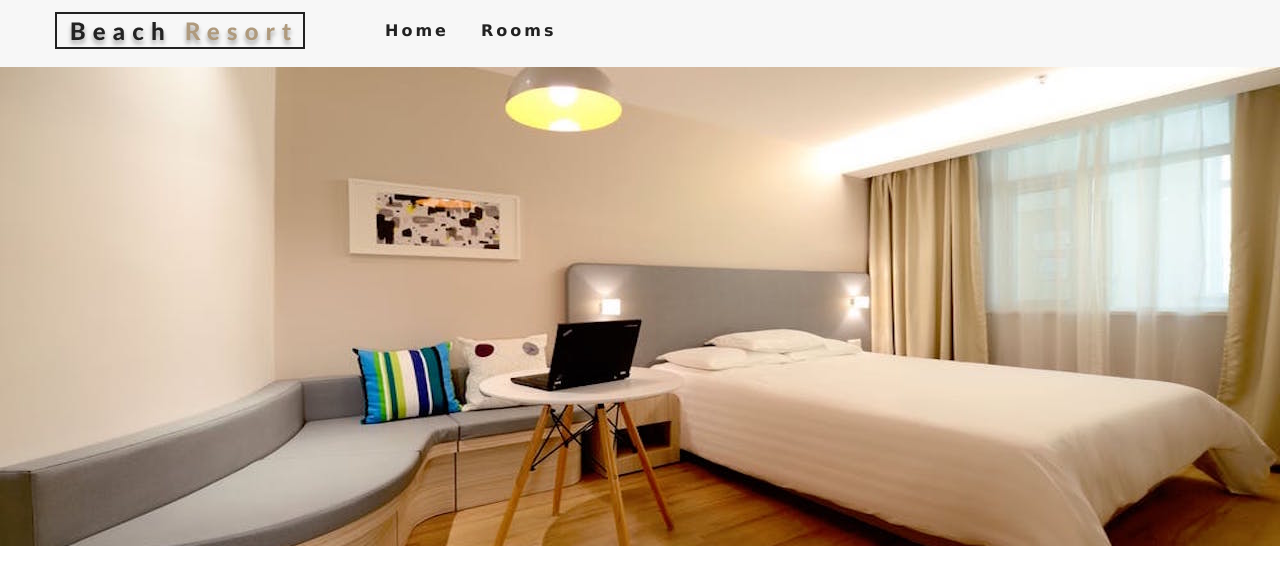
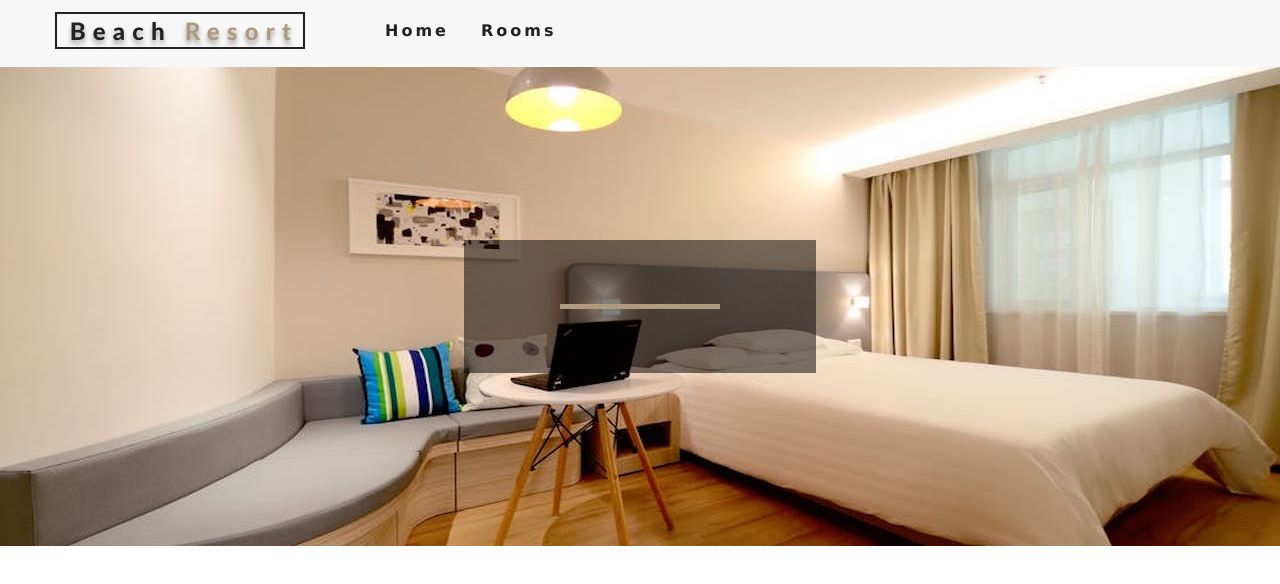
Before and after one commit to mannycortez/Real-Estate-App, a React (Create React App) app: page /rooms in a window 1280 px wide. Shown: the top 584 px of the page. Built offline with nearby package versions, Linux system fonts and the light colour scheme.

Commit message:
general housekeeping and clean up

```diff
--- a/public/index.html
+++ b/public/index.html
@@ -5,39 +5,13 @@
     <link rel="shortcut icon" href="%PUBLIC_URL%/favicon.ico" />
     <meta name="viewport" content="width=device-width, initial-scale=1" />
     <meta name="theme-color" content="#000000" />
-    <meta
-      name="description"
-      content="Web site created using create-react-app"
-    />
     <link rel="apple-touch-icon" href="logo192.png" />
-    <!--
-      manifest.json provides metadata used when your web app is installed on a
-      user's mobile device or desktop. See https://developers.google.com/web/fundamentals/web-app-manifest/
-    -->
     <link rel="manifest" href="%PUBLIC_URL%/manifest.json" />
-    <!--
-      Notice the use of %PUBLIC_URL% in the tags above.
-      It will be replaced with the URL of the `public` folder during the build.
-      Only files inside the `public` folder can be referenced from the HTML.
 
-      Unlike "/favicon.ico" or "favicon.ico", "%PUBLIC_URL%/favicon.ico" will
-      work correctly both with client-side routing and a non-root public URL.
-      Learn how to configure a non-root public URL by running `npm run build`.
-    -->
     <title>Manny's Real Estate App</title>
   </head>
   <body>
     <noscript>You need to enable JavaScript to run this app.</noscript>
     <div id="root"></div>
-    <!--
-      This HTML file is a template.
-      If you open it directly in the browser, you will see an empty page.
-
-      You can add webfonts, meta tags, or analytics to this file.
-      The build step will place the bundled scripts into the <body> tag.
-
-      To begin the development, run `npm start` or `yarn start`.
-      To create a production bundle, use `npm run build` or `yarn build`.
-    -->
   </body>
 </html>
--- a/src/components/Banner.js
+++ b/src/components/Banner.js
@@ -4,9 +4,9 @@
 {
     return(
         <div className="banner">
-            <h1>{title}</h1>
+            <h1>{ title }</h1>
             <div />
-            <p>{subtitle}</p>
+            <p>{ subtitle }</p>
             {children}
         </div>
     )
--- a/src/components/Hero.js
+++ b/src/components/Hero.js
@@ -1,5 +1,8 @@
-import React from 'react';
+import React from 'react'
 
 export default function Hero({ children, hero }) {
         return <header className={hero}>{children}</header>;
 }
+ Hero.defaultProps ={
+     hero: 'defaultHero'
+ }
--- a/src/index.js
+++ b/src/index.js
@@ -12,7 +12,4 @@
 document.getElementById('root')
 );
 
-// If you want your app to work offline and load faster, you can change
-// unregister() to register() below. Note this comes with some pitfalls.
-// Learn more about service workers: https://bit.ly/CRA-PWA
 serviceWorker.unregister();
--- a/src/pages/Error.js
+++ b/src/pages/Error.js
@@ -1,4 +1,4 @@
-import React from 'react';
+import React from 'react'
 import Hero from'../components/Hero'
 
 export default function Error() {
--- a/src/pages/Home.js
+++ b/src/pages/Home.js
@@ -1,7 +1,7 @@
 import React from 'react'
 import Hero from '../components/Hero'
-import Banner from '../components/Banner';
-import { Link } from 'react-router-dom';
+import Banner from '../components/Banner'
+import { Link } from 'react-router-dom'
 
 export default function Home() {
     return(
--- a/src/pages/Rooms.js
+++ b/src/pages/Rooms.js
@@ -1,8 +1,11 @@
 import React from 'react'
 import Hero from '../components/Hero'
+import Banner from '../components/Banner'
 
 const Rooms = () => {
-    return <Hero hero="roomsHero" />;
+    return <Hero hero="roomsHero">
+        <Banner />
+    </Hero>;
 }
 
 export default Rooms
```
Also changed, not shown: src/App.css (+19 -3 lines), src/components/Navbar.js (+4 -4 lines), 1 other file (tests, documents, lock files or other folders).
